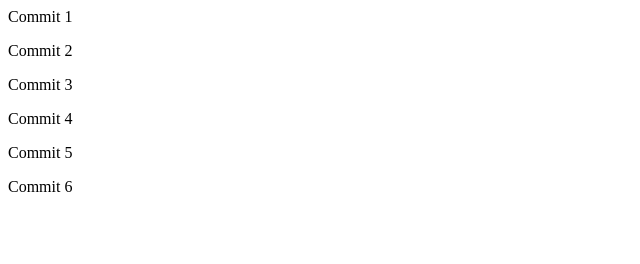
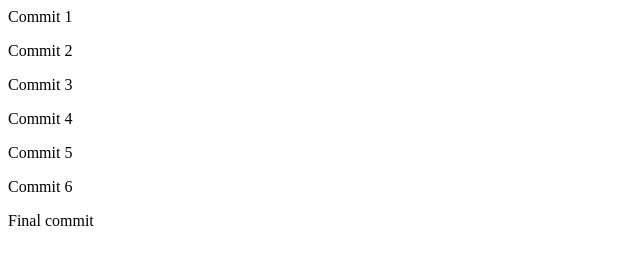
Before and after one commit to stheiss25/git-collab-again, a plain HTML site: page index.html in a window 1280 px wide. Shown: the whole page, without its empty margins (0-640 px from the left). Drawn offline with Linux system fonts and the light colour scheme.

Commit message:
last commit

```diff
--- a/index.html
+++ b/index.html
@@ -14,6 +14,7 @@
     <p>Commit 4</p>
     <p>Commit 5</p>
     <p>Commit 6</p>
+    <p>Final commit</p>
 </body>
 
 </html>
```
